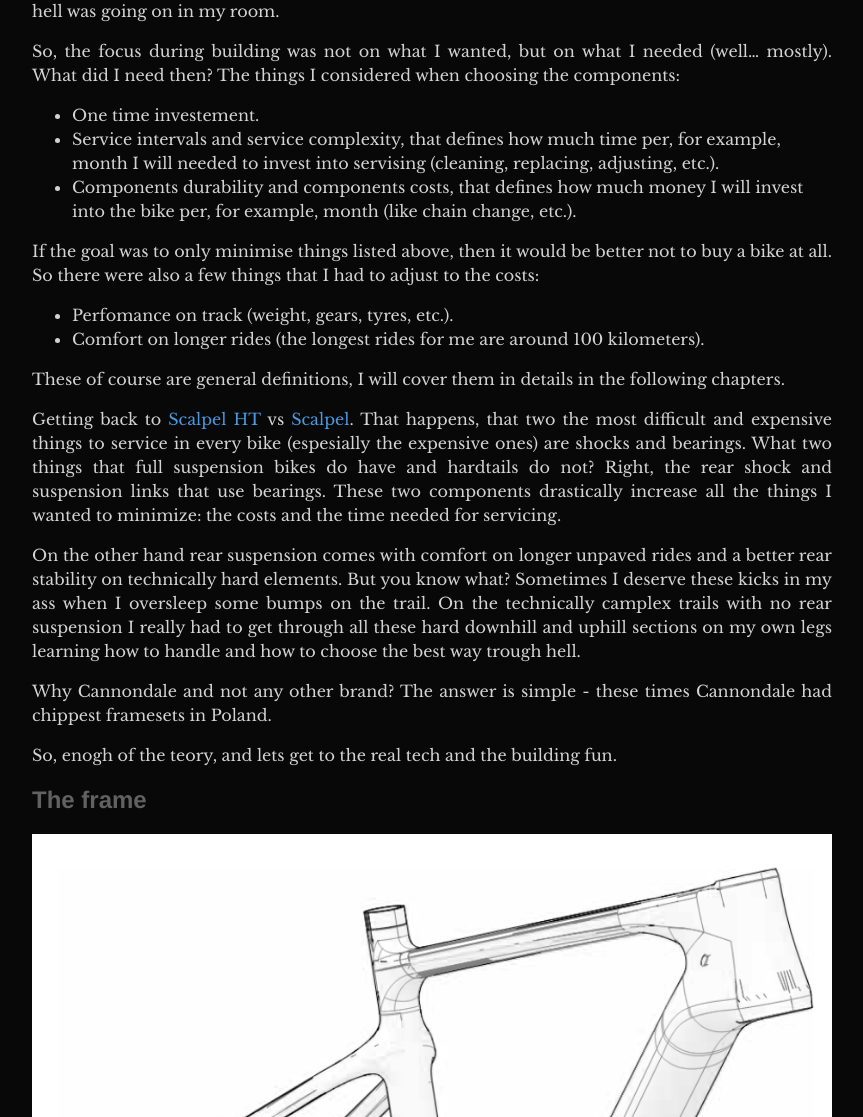
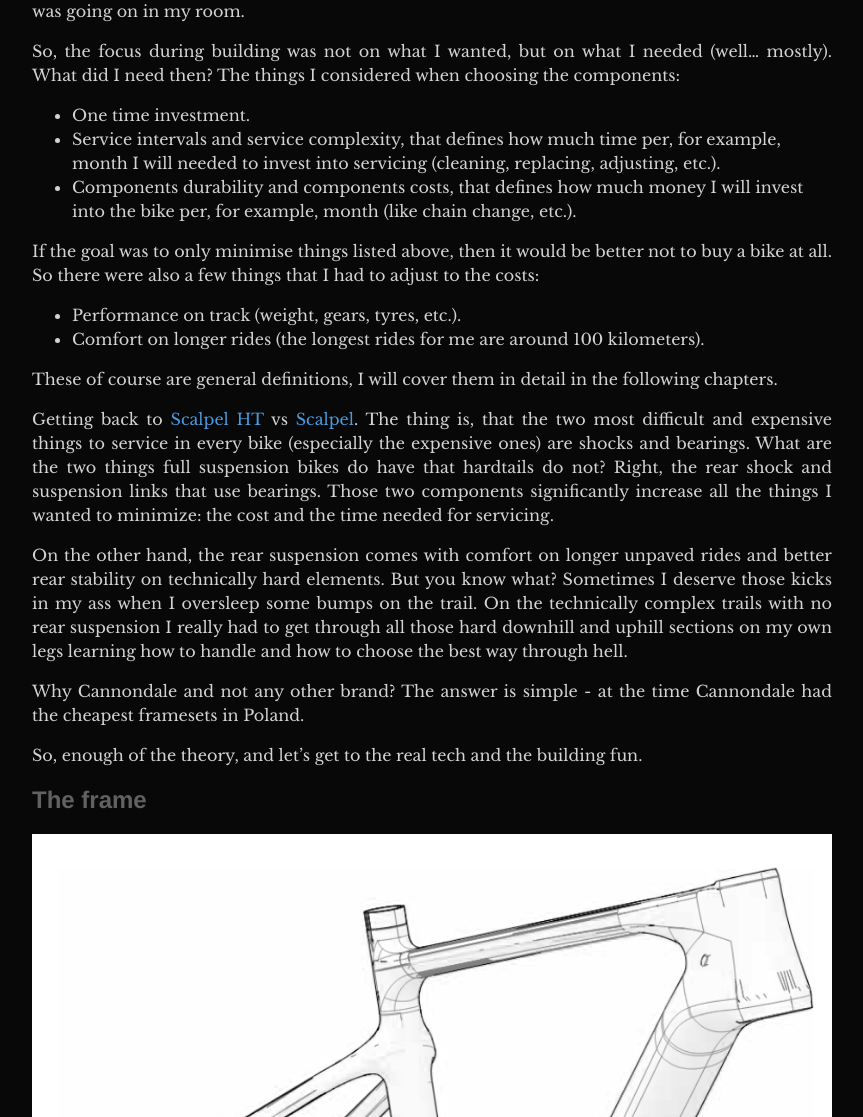
Before and after one commit to DaniilKl/vafelka-blog, a Jekyll site: the page built from _posts/2025-07-05-scalpel-ht-building-story.md, in a window 1280 px wide and 1400 px high, scrolled down 1464 px. Shown: the part 283-1400 px from the top of the window, without its empty margins (208-1071 px from the left). Built offline with Jekyll 4.4.1, drawn with Linux system fonts in a browser that asks for light colours; some of the changed text lies outside the part shown.

Commit message:
2025-07-05-scalpel-ht-building-story.md: first chapter spellcheck
Signed-off-by: Daniil Klimuk <danik.klimuk13@gmail.com>

```diff
--- a/_posts/2025-07-05-scalpel-ht-building-story.md
+++ b/_posts/2025-07-05-scalpel-ht-building-story.md
@@ -15,32 +15,32 @@ TODO Intro
 ![cannondale-scalpel-ht-si-2022](/assets/images/2025-07-05-scalpel-ht-building-story/cannondale-scalpel-ht-2022.jpg)
 _Cannondale Scalpel HT 2022, source: Cannondale_
 
-[Scalpel HT][scalpel-ht] is a member of Cannondaile's mountain bike family that
-targets XC races and marathones. There is also [a brother][scalpel] called just
-"Scalpel" that features rear suspension. Both are popular modern XC bikes worth
+[Scalpel HT][scalpel-ht] is a Cannondaile's mountain bike family that targets XC
+races and marathons. There is also [a brother][scalpel] called just "Scalpel"
+that features rear suspension. Both are popular modern XC bikes families worth
 choosing even for top world XC events.
 
 Why Cannondale and Scalpel HT? At the time when I started the project I was not
 a cycling expert and was not aware of all these world XC championships and all
-the top brands like BMC, Canyon, Specialized, Trek, SCOTT, Cannondale, etc.. It
-were times when I was chasing Bachelor's degree in engineering in Poland. When
-you are an abroad student living in a dormitory - you have really not much
+the top brands like BMC, Canyon, Specialized, Trek, SCOTT, Cannondale, etc..
+It was a time when I was chasing Bachelor's degree in engineering in Poland.
+When you are an abroad student living in a dormitory - you don't have much
 freedom in such expensive and technologically-complicated projects. Just check
 out my room while building the bike:
 
 ![dorm-room-building-bike](/assets/images/2025-07-05-scalpel-ht-building-story/dorm-room-building-bike.jpg)
 _Somewhere in Poland, author: Daniil_
 
-These times I was praying nobody from dormitory administration would come and
-see what a hell was going on in my room.
+At this time, I prayed no one from the dormitory administration would come and
+see what hell was going on in my room.
 
 So, the focus during building was not on what I wanted, but on what I needed
 (well... mostly). What did I need then? The things I considered when choosing
 the components:
 
-* One time investement.
+* One time investment.
 * Service intervals and service complexity, that defines how much time per, for
-  example, month I will needed to invest into servising (cleaning, replacing,
+  example, month I will needed to invest into servicing (cleaning, replacing,
   adjusting, etc.).
 * Components durability and components costs, that defines how much money I
   will invest into the bike per, for example, month (like chain change, etc.).
@@ -49,31 +49,31 @@ If the goal was to only minimise things listed above, then it would be better
 not to buy a bike at all. So there were also a few things that I had to adjust
 to the costs:
 
-* Perfomance on track (weight, gears, tyres, etc.).
+* Performance on track (weight, gears, tyres, etc.).
 * Comfort on longer rides (the longest rides for me are around 100 kilometers).
 
-These of course are general definitions, I will cover them in details in the
+These of course are general definitions, I will cover them in detail in the
 following chapters.
 
-Getting back to [Scalpel HT](scalpel-ht) vs [Scalpel](scalpel). That happens,
-that two the most difficult and expensive things to service in every bike
-(espesially the expensive ones) are shocks and bearings. What two things that
-full suspension bikes do have and hardtails do not? Right, the rear shock and
-suspension links that use bearings. These two components drastically increase
-all the things I wanted to minimize: the costs and the time needed for
+Getting back to [Scalpel HT](scalpel-ht) vs [Scalpel](scalpel). The thing is,
+that the two most difficult and expensive things to service in every bike
+(especially the expensive ones) are shocks and bearings. What are the two things
+full suspension bikes do have that hardtails do not? Right, the rear shock and
+suspension links that use bearings. Those two components significantly increase
+all the things I wanted to minimize: the cost and the time needed for
 servicing.
 
-On the other hand rear suspension comes with comfort on longer unpaved rides and
-a better rear stability on technically hard elements. But you know what?
-Sometimes I deserve these kicks in my ass when I oversleep some bumps on the
-trail. On the technically camplex trails with no rear suspension I really had to
-get through all these hard downhill and uphill sections on my own legs learning
-how to handle and how to choose the best way trough hell.
+On the other hand, the rear suspension comes with comfort on longer unpaved
+rides and better rear stability on technically hard elements. But you know what?
+Sometimes I deserve those kicks in my ass when I oversleep some bumps on the
+trail. On the technically complex trails with no rear suspension I really had to
+get through all those hard downhill and uphill sections on my own legs learning
+how to handle and how to choose the best way through hell.
 
-Why Cannondale and not any other brand? The answer is simple - these times
-Cannondale had chippest framesets in Poland.
+Why Cannondale and not any other brand? The answer is simple - at the time
+Cannondale had the cheapest framesets in Poland.
 
-So, enogh of the teory, and lets get to the real tech and the building fun.
+So, enough of the theory, and let's get to the real tech and the building fun.
 
 [scalpel-ht]: https://www.cannondale.com/en-eu/bikes/mountain/cross-country/scalpel-ht
 [scalpel]: https://www.cannondale.com/en-eu/bikes/mountain/cross-country/scalpel
```
